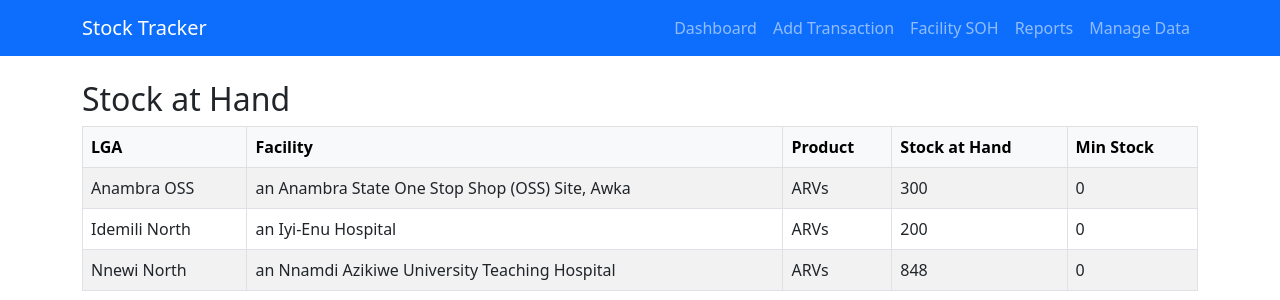
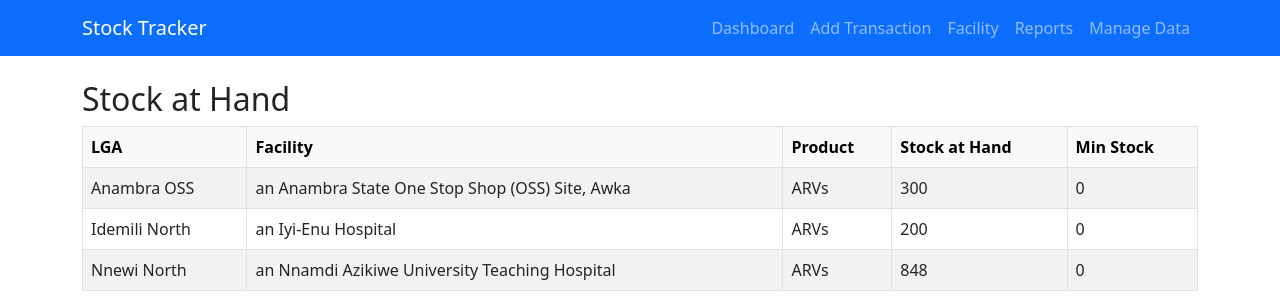
Before and after one commit to Netocodez/SOH-TRACKER, a Flask app: page /facility_soh in a window 1280 px wide. Shown: the top 300 px of the page. Run offline with Flask 3, Linux system fonts and the light colour scheme; data comes from the database, SQL or seed files in the repository; data that the repository does not hold is empty; some libraries are stand-ins or nearby versions.

Commit message:
updated facility_soh

```diff
--- a/app.py
+++ b/app.py
@@ -38,7 +38,7 @@ def index():
     return redirect(url_for('dashboard.dashboard_home'))
 
 @app.route('/facility_soh')
-def facility_soh():
+def facility_sohs():
     # Only include facilities that have stock transactions
     sql = text("""
         SELECT l.name AS lga,
--- a/templates/base.html
+++ b/templates/base.html
@@ -36,7 +36,7 @@
         <ul class="navbar-nav ms-auto">
           <li class="nav-item"><a class="nav-link" href="{{ url_for('dashboard.dashboard_home') }}">Dashboard</a></li>
           <li class="nav-item"><a class="nav-link" href="{{ url_for('add_transaction') }}">Add Transaction</a></li>
-          <li class="nav-item"><a class="nav-link" href="{{ url_for('facility_soh') }}">Facility SOH</a></li>
+          <li class="nav-item"><a class="nav-link" href="{{ url_for('facility_sohs') }}">Facility</a></li>
           <li class="nav-item"><a class="nav-link" href="{{ url_for('report') }}">Reports</a></li>
           <li class="nav-item"><a class="nav-link" href="{{ url_for('admin.manage_data') }}">Manage Data</a></li>
         </ul>
```
